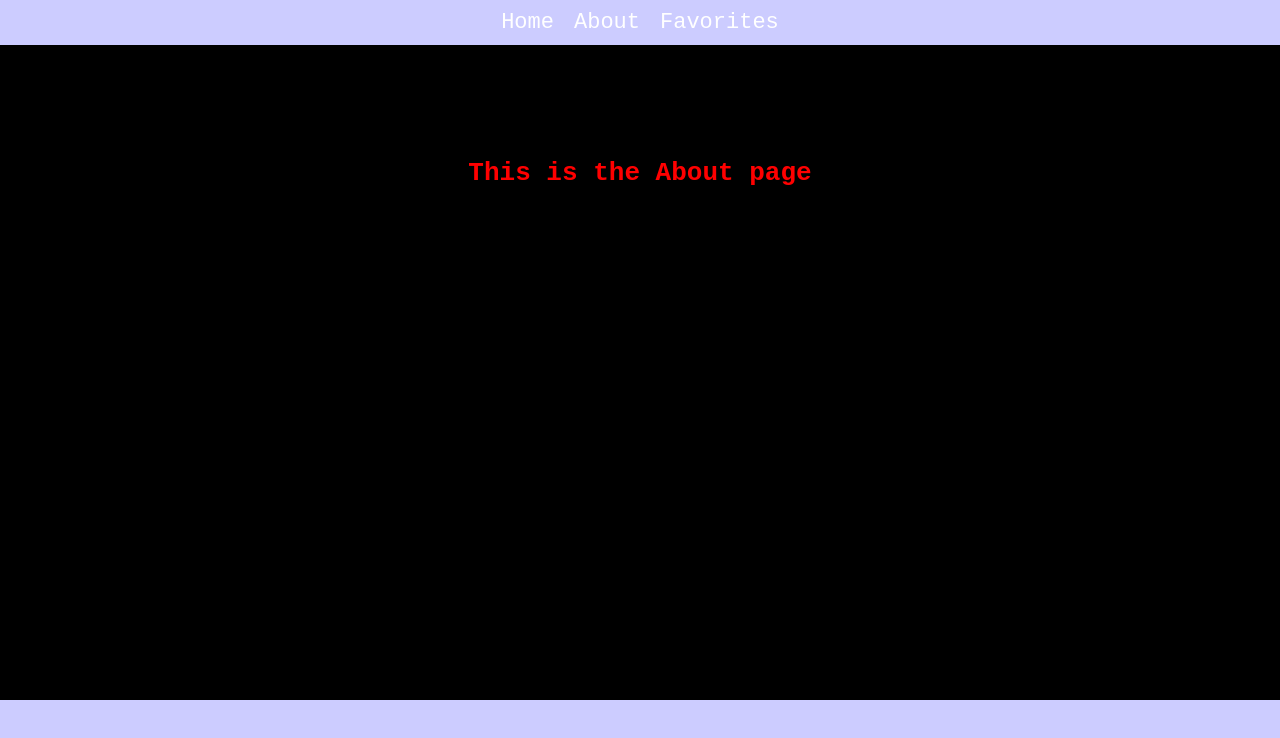
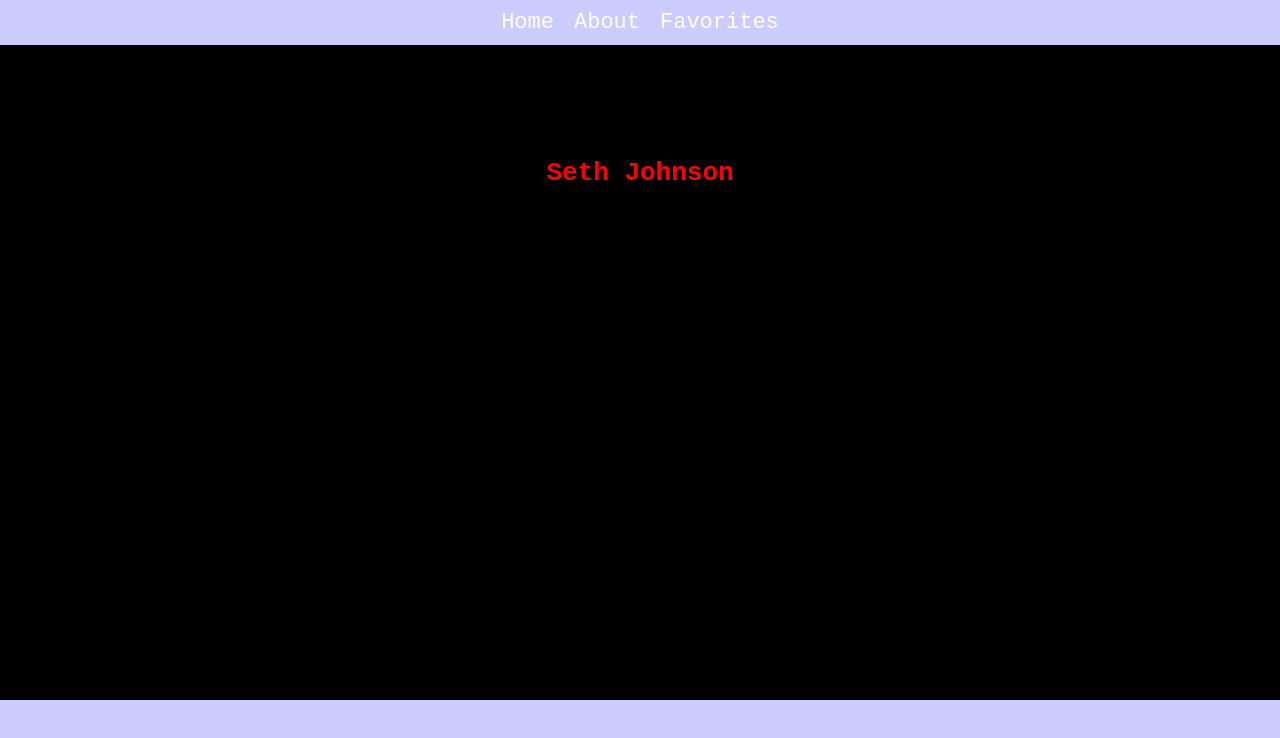
Before and after one commit to sjohnson711/final-movie-app, a React (Vite) app in the folder final-app/: page /about in a window 1280 px wide. Shown: the top 738 px of the page. Built offline with nearby package versions, Linux system fonts and the light colour scheme.

Commit message:
starting on final run

```diff
--- a/final-app/src/pages/About.jsx
+++ b/final-app/src/pages/About.jsx
@@ -5,5 +5,5 @@ const H1 = styled.h1`
 `;
 
 export default function About() {
-  return <H1>This is the About page</H1>;
+  return <H1>Seth Johnson</H1>;
 }
```
